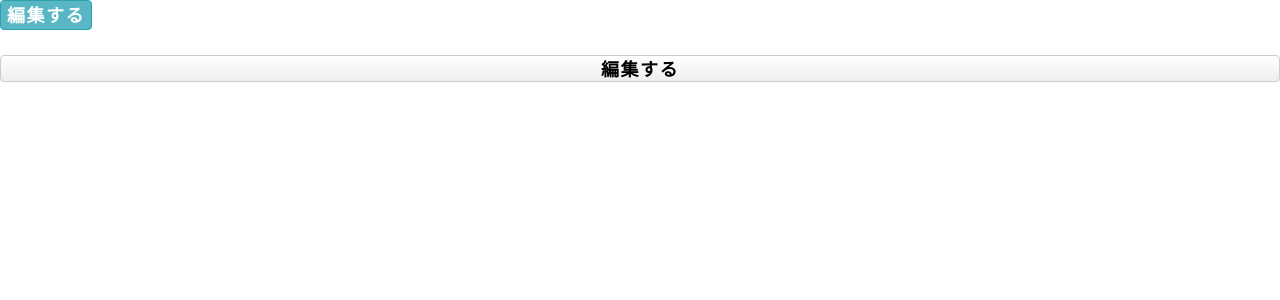
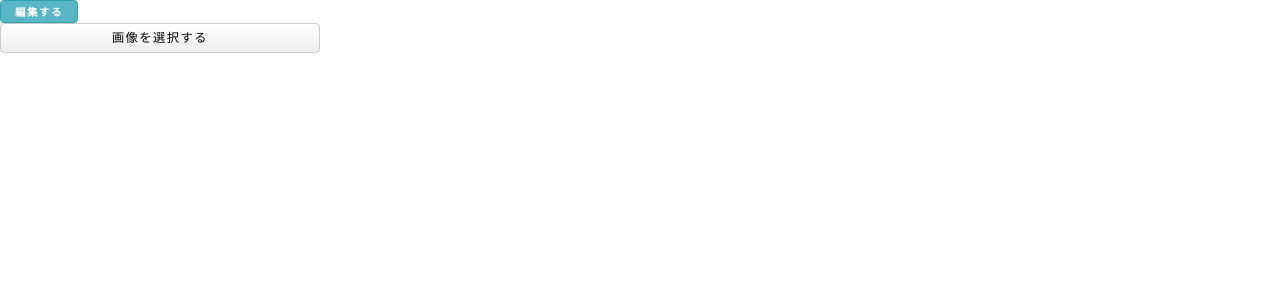
Before and after one commit to thanhgiau2604/gnavi, a Next.js app: page /styleguide in a window 1280 px wide. Shown: the top 300 px of the page. Built offline with nearby package versions, Linux system fonts and the light colour scheme.

Commit message:
update: update-unit style

```diff
--- a/src/components/common/Button/styled.ts
+++ b/src/components/common/Button/styled.ts
@@ -23,10 +23,12 @@ const ButtonContainer = styled.button<ButtonProps>`
   color: ${({ buttonColor }) => buttonColor.COLOR};
   border: ${({ buttonColor }) => buttonColor.BORDER};
   font-weight: ${({ fontWeight }) => fontWeight};
+  font-size: 62.5%;
   cursor: pointer;
 `
 
 const ButtonTitle = styled.p<pProps>`
+  padding: 2px 8px;
   letter-spacing: 1.5px;
   font-size: ${({ fontSize }) => fontSize};
 `
--- a/src/components/common/ButtonUpload/styled.ts
+++ b/src/components/common/ButtonUpload/styled.ts
@@ -10,14 +10,16 @@ export interface ButtonUploadProps {
 }
 
 const UploadContainer = styled.div<ButtonUploadProps>`
+  font-size: 62.5%;
+  width: fit-content;
   .btn {
-    width: ${({ width }) => `${width}px`};
-    height: ${({ height }) => `${height}px`};
-    margin: 25px auto;
+    ${({ width }) => width && `width: ${width}px`};
+    ${({ height }) => height && `width: ${height}px`};
+    margin: auto;
     display: flex;
     justify-content: center;
     align-items: center;
-    padding: 0 15px;
+    padding: 5px 15px;
     cursor: pointer;
     color: ${({ buttonUploadColor }) => buttonUploadColor.COLOR};
 
--- a/src/constants/index.ts
+++ b/src/constants/index.ts
@@ -34,10 +34,10 @@ const buttonUploadColors = {
 }
 
 const fontSize = {
-  XSMALL: '12px',
-  SMALL: '14px',
-  MEDIUM: '16px',
-  LARGE: '18px',
+  XSMALL: '1.2em',
+  SMALL: '1.4em',
+  MEDIUM: '1.6em',
+  LARGE: '1.8em',
 }
 
 export { routes, buttonColors, fontSize, buttonUploadColors }
--- a/src/pages/styleguide/index.tsx
+++ b/src/pages/styleguide/index.tsx
@@ -9,15 +9,16 @@ const StyleGuide = () => {
       <Button
         radius={4}
         buttonColor={buttonColors.STYLE01}
-        fontSize={fontSize.LARGE}
+        fontSize={fontSize.XSMALL}
         fontWeight={700}
         title="編集する"
       />
       <ButtonUpload
+        width={320}
         buttonUploadColor={buttonUploadColors.STYLE02}
-        fontSize={fontSize.LARGE}
-        fontWeight={700}
-        title="編集する"
+        fontSize={fontSize.SMALL}
+        fontWeight={400}
+        title="画像を選択する"
       />
     </div>
   )
```
